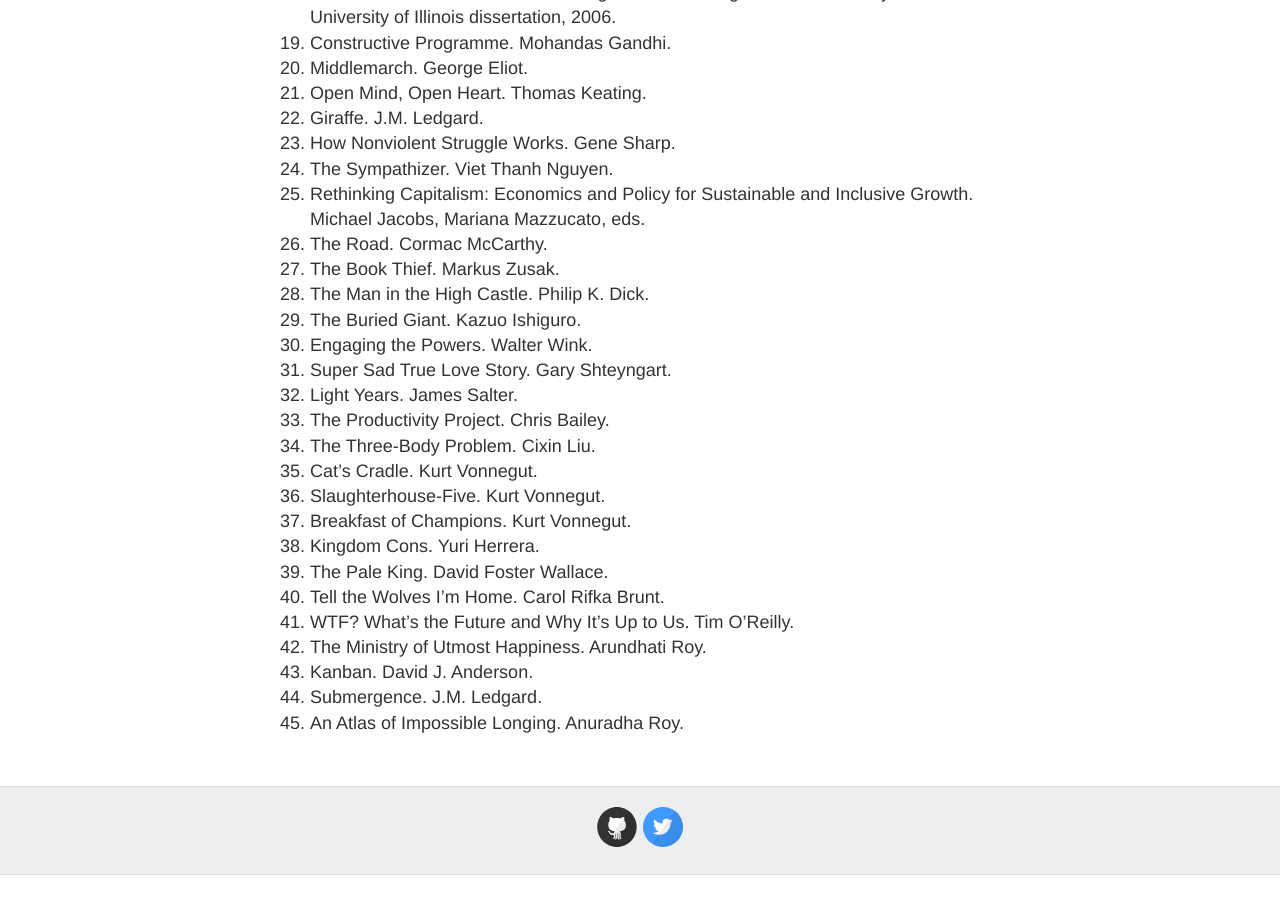
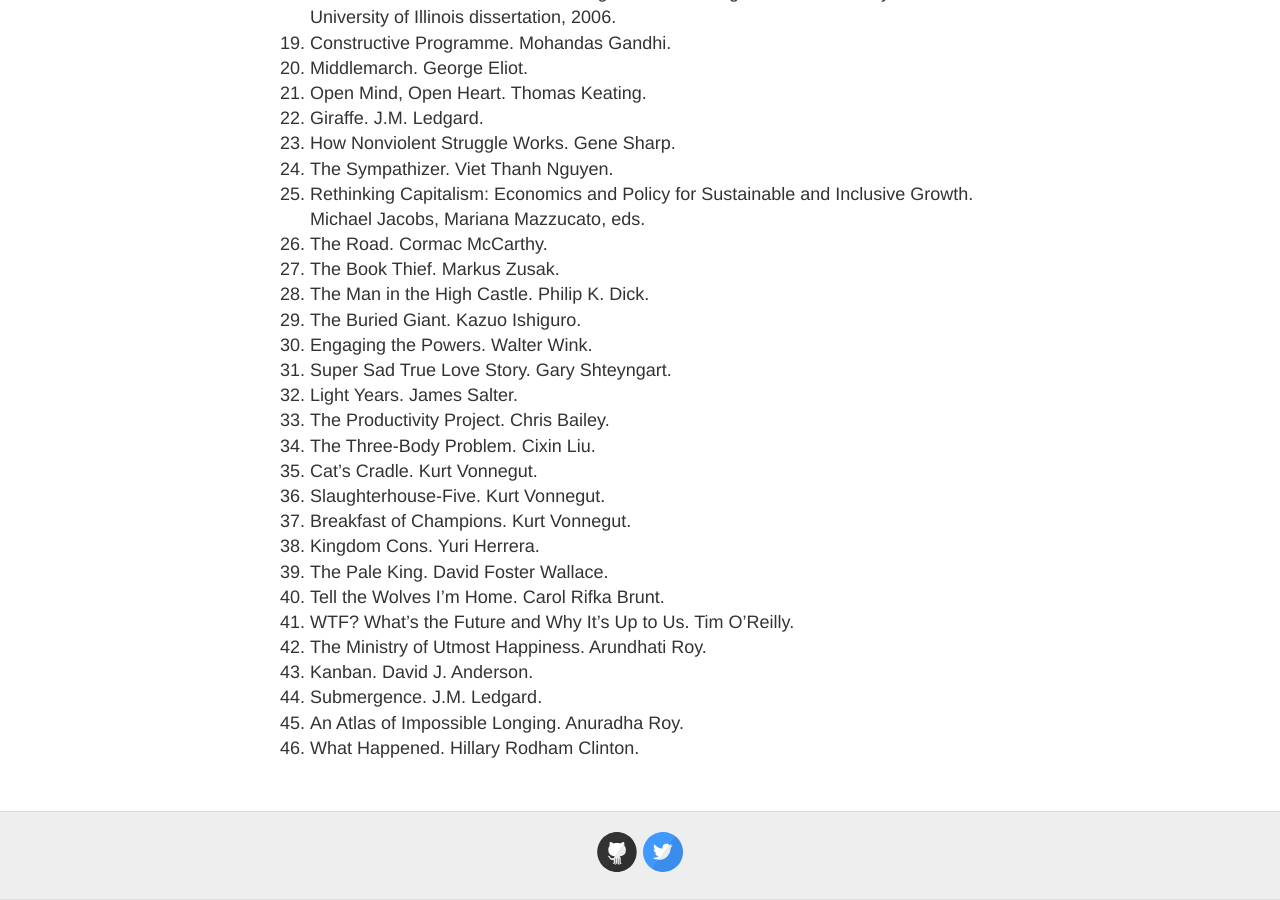
Before and after one commit to ejaxon/ejaxon.github.io, a Jekyll site: the page built from reading.md, in a window 1280 px wide and 900 px high, scrolled down 756 px. Built offline with Jekyll 4.4.1, drawn with Linux system fonts in a browser that asks for light colours; before the commit the page ends 1631 px from its top, so only the background shows below that.

Commit message:
Adding Clinton

```diff
--- a/reading.md
+++ b/reading.md
@@ -50,3 +50,4 @@
 43. Kanban. David J. Anderson.
 44. Submergence. J.M. Ledgard.
 45. An Atlas of Impossible Longing. Anuradha Roy.
+46. What Happened. Hillary Rodham Clinton.
```
